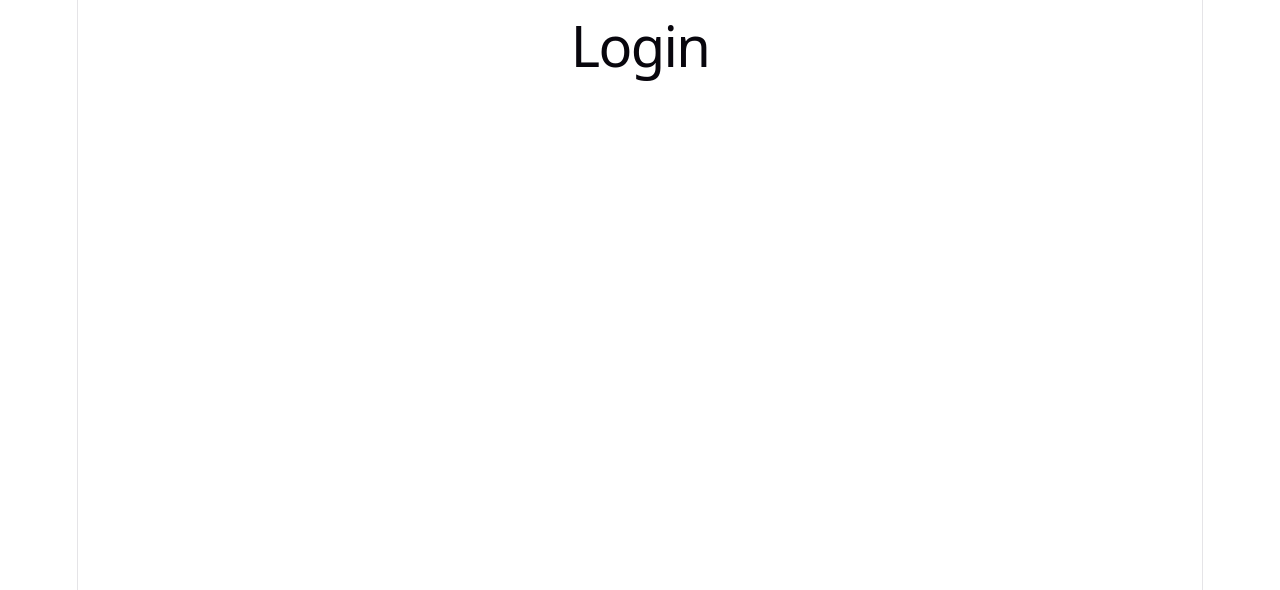
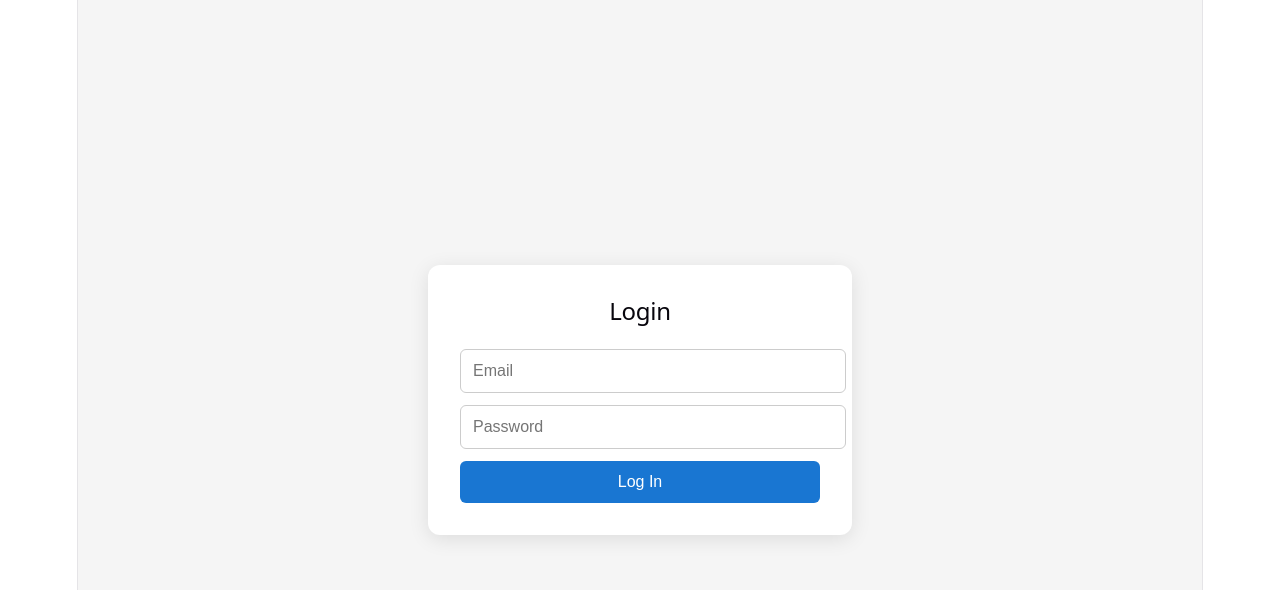
Before and after one commit to jasonbatingan1-cmd/Optical_Patient_Project, a React (Vite) app in the folder client/: page /login in a window 1280 px wide. Shown: the top 590 px of the page. Built offline with nearby package versions, Linux system fonts and the light colour scheme.

Commit message:
Update Login.jsx

```diff
--- a/client/src/pages/Login.jsx
+++ b/client/src/pages/Login.jsx
@@ -1,7 +1,112 @@
-export default function Login() {
+import { useState } from "react";
+
+export default function LoginPage() {
+    const [email, setEmail] = useState("");
+    const [password, setPassword] = useState("");
+    const [error, setError] = useState("");
+
+    const handleSubmit = async (e) => {
+        e.preventDefault();
+        setError("");
+
+        try {
+            const res = await fetch("http://localhost:3000/auth/login", {
+                method: "POST",
+                headers: { "Content-Type": "application/json" },
+                body: JSON.stringify({ email, password })
+            });
+
+            const data = await res.json();
+
+            if (!res.ok) {
+                setError(data.message || "Login failed");
+                return;
+            }
+
+            // Save token for authenticated requests
+            localStorage.setItem("token", data.token);
+
+            // Redirect to dashboard or home
+            window.location.href = "/";
+        } catch (err) {
+            setError("Server error");
+        }
+    };
+
     return (
-        <div>
-            <h1>Login</h1>
+        <div style={styles.container}>
+            <div style={styles.card}>
+                <h2 style={styles.title}>Login</h2>
+
+                <form onSubmit={handleSubmit}>
+                    <input
+                        type="email"
+                        placeholder="Email"
+                        value={email}
+                        onChange={(e) => setEmail(e.target.value)}
+                        required
+                        style={styles.input}
+                    />
+
+                    <input
+                        type="password"
+                        placeholder="Password"
+                        value={password}
+                        onChange={(e) => setPassword(e.target.value)}
+                        required
+                        style={styles.input}
+                    />
+
+                    {error && <p style={styles.error}>{error}</p>}
+
+                    <button type="submit" style={styles.button}>
+                        Log In
+                    </button>
+                </form>
+            </div>
         </div>
     );
 }
+
+const styles = {
+    container: {
+        height: "100vh",
+        display: "flex",
+        justifyContent: "center",
+        alignItems: "center",
+        background: "#f5f5f5"
+    },
+    card: {
+        width: 360,
+        padding: 32,
+        borderRadius: 12,
+        background: "#fff",
+        boxShadow: "0 4px 20px rgba(0,0,0,0.1)"
+    },
+    title: {
+        textAlign: "center",
+        marginBottom: 24
+    },
+    input: {
+        width: "100%",
+        padding: 12,
+        marginBottom: 12,
+        borderRadius: 6,
+        border: "1px solid #ccc",
+        fontSize: 16
+    },
+    button: {
+        width: "100%",
+        padding: 12,
+        background: "#1976d2",
+        color: "#fff",
+        border: "none",
+        borderRadius: 6,
+        fontSize: 16,
+        cursor: "pointer"
+    },
+    error: {
+        color: "red",
+        marginBottom: 12
+    }
+};
```
